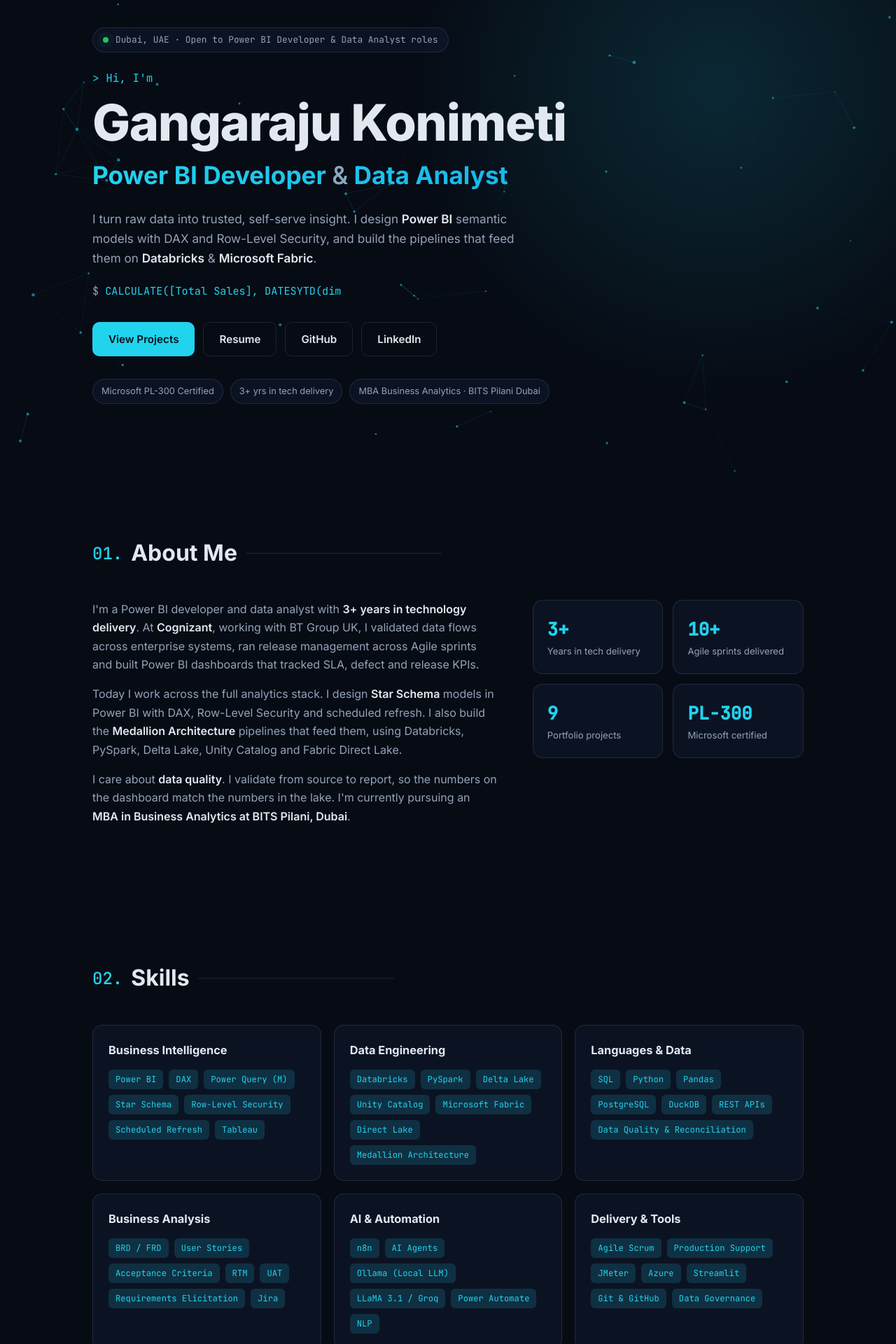
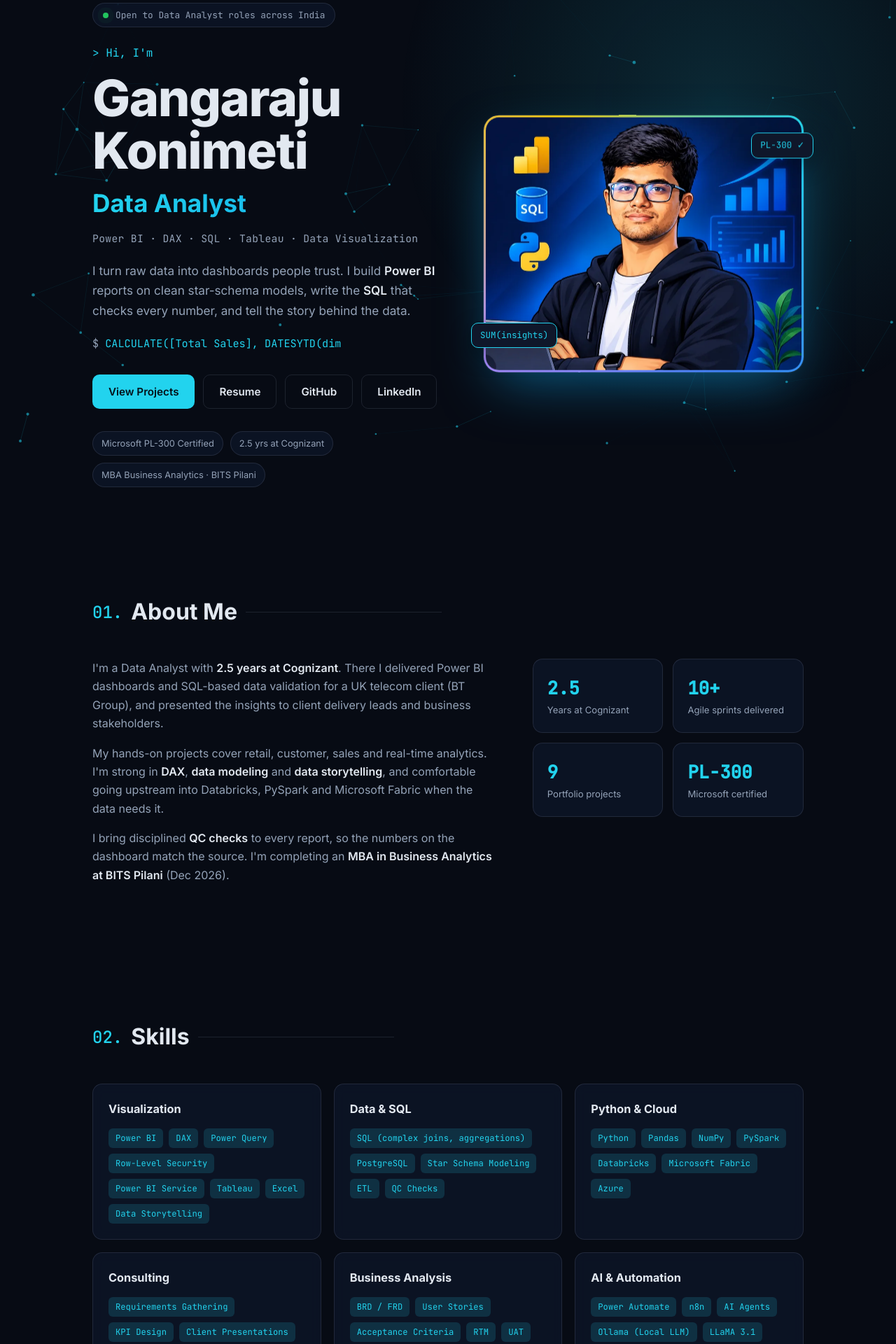
Before and after one commit to Gangarajukonimeti2012/gangarajukonimeti2012.github.io, a plain HTML site: page index.html in a window 1280 px wide. Shown: the part 125-2045 px from the top of the page at 70% size. Drawn offline with Linux system fonts and the light colour scheme.

Commit message:
Retitle to Data Analyst, add animated illustrated portrait, update content from latest resume
- Hero: illustrated portrait with spinning gradient border, float, shine and 3D tilt
- Experience, skills, projects and dates aligned with the new resume
- Resume PDF replaced; India-first contact and WhatsApp
- Link preview image regenerated

Co-Authored-By: Claude Opus 5.5 <noreply@anthropic.com>

```diff
--- a/index.html
+++ b/index.html
@@ -3,14 +3,14 @@
 <head>
   <meta charset="UTF-8" />
   <meta name="viewport" content="width=device-width, initial-scale=1.0" />
-  <title>Gangaraju Konimeti | Power BI Developer & Data Analyst</title>
-  <meta name="description" content="Gangaraju Konimeti, Power BI Developer & Data Analyst based in Dubai. Power BI, DAX, Databricks, PySpark, Microsoft Fabric and SQL. Microsoft PL-300 certified." />
+  <title>Gangaraju Konimeti | Data Analyst</title>
+  <meta name="description" content="Gangaraju Konimeti, Data Analyst. Power BI, DAX, SQL, Tableau and data visualization. Microsoft PL-300 certified, open to Data Analyst roles across India." />
   <meta name="theme-color" content="#070b14" />
   <link rel="canonical" href="https://gangarajukonimeti2012.github.io/" />
   <meta property="og:type" content="website" />
   <meta property="og:url" content="https://gangarajukonimeti2012.github.io/" />
-  <meta property="og:title" content="Gangaraju Konimeti | Power BI Developer & Data Analyst" />
-  <meta property="og:description" content="Power BI · DAX · Databricks · Microsoft Fabric · SQL. PL-300 certified, based in Dubai." />
+  <meta property="og:title" content="Gangaraju Konimeti | Data Analyst" />
+  <meta property="og:description" content="Power BI · DAX · SQL · Tableau · Data Visualization. PL-300 certified, open to roles across India." />
   <meta property="og:image" content="https://gangarajukonimeti2012.github.io/assets/og-image.png" />
   <meta property="og:image:width" content="1200" />
   <meta property="og:image:height" content="630" />
@@ -55,15 +55,16 @@
   <main id="top">
     <!-- HERO -->
     <section class="hero">
-      <div class="container">
-        <p class="status mono"><span class="pulse"></span> Dubai, UAE · Open to Power BI Developer &amp; Data Analyst roles</p>
+      <div class="container hero-grid">
+        <div class="hero-text">
+        <p class="status mono"><span class="pulse"></span> Open to Data Analyst roles across India</p>
         <p class="mono accent hero-kicker">&gt; Hi, I'm</p>
         <h1 class="hero-name">Gangaraju Konimeti</h1>
-        <h2 class="hero-title">Power BI Developer <span class="amp">&amp;</span> Data Analyst</h2>
+        <h2 class="hero-title">Data Analyst</h2>
+        <p class="hero-stack mono">Power BI · DAX · SQL · Tableau · Data Visualization</p>
         <p class="hero-sub">
-          I turn raw data into trusted, self-serve insight. I design <strong>Power BI</strong> semantic models
-          with DAX and Row-Level Security, and build the pipelines that feed them on
-          <strong>Databricks</strong> &amp; <strong>Microsoft Fabric</strong>.
+          I turn raw data into dashboards people trust. I build <strong>Power BI</strong> reports on clean
+          star-schema models, write the <strong>SQL</strong> that checks every number, and tell the story behind the data.
         </p>
         <div class="hero-typed mono">
           <span class="muted">$</span> <span id="typed"></span><span class="cursor">_</span>
@@ -76,8 +77,20 @@
         </div>
         <div class="badges">
           <span class="badge">Microsoft PL-300 Certified</span>
-          <span class="badge">3+ yrs in tech delivery</span>
-          <span class="badge">MBA Business Analytics · BITS Pilani Dubai</span>
+          <span class="badge">2.5 yrs at Cognizant</span>
+          <span class="badge">MBA Business Analytics · BITS Pilani</span>
+        </div>
+        </div>
+        <div class="hero-visual">
+          <div class="avatar-card" id="avatarCard">
+            <picture>
+              <source srcset="assets/img/avatar.webp" type="image/webp" />
+              <img src="assets/img/avatar.jpg" alt="Illustrated portrait of Gangaraju Konimeti with Power BI, SQL and Python icons and charts" width="900" height="720" fetchpriority="high" />
+            </picture>
+            <span class="shine" aria-hidden="true"></span>
+          </div>
+          <span class="chip chip-1 mono" aria-hidden="true">PL-300 ✓</span>
+          <span class="chip chip-2 mono" aria-hidden="true">SUM(insights)</span>
         </div>
       </div>
     </section>
@@ -89,22 +102,21 @@
         <div class="about-grid">
           <div class="about-text reveal">
             <p>
-              I'm a Power BI developer and data analyst with <strong>3+ years in technology delivery</strong>.
-              At <strong>Cognizant</strong>, working with BT Group UK, I validated data flows across enterprise systems, ran release
-              management across Agile sprints and built Power BI dashboards that tracked SLA, defect and release KPIs.
+              I'm a Data Analyst with <strong>2.5 years at Cognizant</strong>. There I delivered Power BI dashboards and SQL-based
+              data validation for a UK telecom client (BT Group), and presented the insights to client delivery leads and business stakeholders.
             </p>
             <p>
-              Today I work across the full analytics stack. I design <strong>Star Schema</strong> models in Power BI with DAX,
-              Row-Level Security and scheduled refresh. I also build the <strong>Medallion Architecture</strong> pipelines that feed them,
-              using Databricks, PySpark, Delta Lake, Unity Catalog and Fabric Direct Lake.
+              My hands-on projects cover retail, customer, sales and real-time analytics. I'm strong in <strong>DAX</strong>,
+              <strong>data modeling</strong> and <strong>data storytelling</strong>, and comfortable going upstream into
+              Databricks, PySpark and Microsoft Fabric when the data needs it.
             </p>
             <p>
-              I care about <strong>data quality</strong>. I validate from source to report, so the numbers on the dashboard match the numbers in the lake.
-              I'm currently pursuing an <strong>MBA in Business Analytics at BITS Pilani, Dubai</strong>.
+              I bring disciplined <strong>QC checks</strong> to every report, so the numbers on the dashboard match the source.
+              I'm completing an <strong>MBA in Business Analytics at BITS Pilani</strong> (Dec 2026).
             </p>
           </div>
           <div class="stats reveal">
-            <div class="stat"><span class="stat-num">3+</span><span class="stat-label">Years in tech delivery</span></div>
+            <div class="stat"><span class="stat-num">2.5</span><span class="stat-label">Years at Cognizant</span></div>
             <div class="stat"><span class="stat-num">10+</span><span class="stat-label">Agile sprints delivered</span></div>
             <div class="stat"><span class="stat-num">9</span><span class="stat-label">Portfolio projects</span></div>
             <div class="stat"><span class="stat-num">PL-300</span><span class="stat-label">Microsoft certified</span></div>
@@ -119,28 +131,28 @@
         <h3 class="section-title"><span class="mono accent">02.</span> Skills</h3>
         <div class="skills-grid">
           <div class="skill-card reveal">
-            <h4>Business Intelligence</h4>
-            <div class="tags"><span>Power BI</span><span>DAX</span><span>Power Query (M)</span><span>Star Schema</span><span>Row-Level Security</span><span>Scheduled Refresh</span><span>Tableau</span></div>
+            <h4>Visualization</h4>
+            <div class="tags"><span>Power BI</span><span>DAX</span><span>Power Query</span><span>Row-Level Security</span><span>Power BI Service</span><span>Tableau</span><span>Excel</span><span>Data Storytelling</span></div>
           </div>
           <div class="skill-card reveal">
-            <h4>Data Engineering</h4>
-            <div class="tags"><span>Databricks</span><span>PySpark</span><span>Delta Lake</span><span>Unity Catalog</span><span>Microsoft Fabric</span><span>Direct Lake</span><span>Medallion Architecture</span></div>
+            <h4>Data &amp; SQL</h4>
+            <div class="tags"><span>SQL (complex joins, aggregations)</span><span>PostgreSQL</span><span>Star Schema Modeling</span><span>ETL</span><span>QC Checks</span></div>
           </div>
           <div class="skill-card reveal">
-            <h4>Languages &amp; Data</h4>
-            <div class="tags"><span>SQL</span><span>Python</span><span>Pandas</span><span>PostgreSQL</span><span>DuckDB</span><span>REST APIs</span><span>Data Quality &amp; Reconciliation</span></div>
+            <h4>Python &amp; Cloud</h4>
+            <div class="tags"><span>Python</span><span>Pandas</span><span>NumPy</span><span>PySpark</span><span>Databricks</span><span>Microsoft Fabric</span><span>Azure</span></div>
+          </div>
+          <div class="skill-card reveal">
+            <h4>Consulting</h4>
+            <div class="tags"><span>Requirements Gathering</span><span>KPI Design</span><span>Client Presentations</span><span>Stakeholder Management</span><span>JIRA</span><span>Agile</span></div>
           </div>
           <div class="skill-card reveal">
             <h4>Business Analysis</h4>
-            <div class="tags"><span>BRD / FRD</span><span>User Stories</span><span>Acceptance Criteria</span><span>RTM</span><span>UAT</span><span>Requirements Elicitation</span><span>Jira</span></div>
+            <div class="tags"><span>BRD / FRD</span><span>User Stories</span><span>Acceptance Criteria</span><span>RTM</span><span>UAT</span></div>
           </div>
           <div class="skill-card reveal">
             <h4>AI &amp; Automation</h4>
-            <div class="tags"><span>n8n</span><span>AI Agents</span><span>Ollama (Local LLM)</span><span>LLaMA 3.1 / Groq</span><span>Power Automate</span><span>NLP</span></div>
-          </div>
-          <div class="skill-card reveal">
-            <h4>Delivery &amp; Tools</h4>
-            <div class="tags"><span>Agile Scrum</span><span>Production Support</span><span>JMeter</span><span>Azure</span><span>Streamlit</span><span>Git &amp; GitHub</span><span>Data Governance</span></div>
+            <div class="tags"><span>Power Automate</span><span>n8n</span><span>AI Agents</span><span>Ollama (Local LLM)</span><span>LLaMA 3.1</span></div>
           </div>
         </div>
       </div>
@@ -153,21 +165,19 @@
         <div class="timeline">
           <div class="tl-item reveal">
             <div class="tl-dot"></div>
-            <div class="tl-date mono">2025 — 2027 (Expected)</div>
+            <div class="tl-date mono">Jan 2025 — Dec 2026 (Expected)</div>
             <h4>MBA in Business Analytics</h4>
             <p class="tl-org">BITS Pilani, Dubai</p>
           </div>
           <div class="tl-item reveal">
             <div class="tl-dot"></div>
-            <div class="tl-date mono">09/2021 — 09/2024</div>
-            <h4>QA Analyst</h4>
-            <p class="tl-org">Cognizant Technology Solutions · Client: BT Group UK (Telecom)</p>
+            <div class="tl-date mono">Oct 2021 — Apr 2024</div>
+            <h4>Data Analyst</h4>
+            <p class="tl-org">Cognizant Technology Solutions · Client: BT Group UK (Telecommunications)</p>
             <ul>
-              <li>Built <strong>Power BI dashboards</strong> tracking SLA performance, defect trends and release KPIs for Delivery Leads, Scrum Masters and Product Owners.</li>
-              <li>Used SQL to validate data and <strong>API integrations and data flows</strong> between upstream and downstream systems, keeping data accurate end to end.</li>
-              <li>Led <strong>release management</strong> across 10+ Agile sprints, covering UAT, regression testing, change readiness and go-live sign-off.</li>
-              <li>Supported the <strong>LoadRunner → JMeter migration</strong> of 22 UI and 63 API scripts across 3 delivery tracks with zero loss of test coverage.</li>
-              <li>Ran the full defect lifecycle in JIRA, including root-cause analysis, working with development and business teams.</li>
+              <li>Designed and delivered <strong>Power BI and Excel dashboards</strong> tracking SLA performance, defect trends and release KPIs, and presented insights to client delivery leads and business stakeholders.</li>
+              <li>Translated client business requirements into <strong>metrics, reports and test scenarios</strong>, working directly with UK stakeholders across 10+ Agile sprints.</li>
+              <li>Planned and ran <strong>QC checks using SQL</strong> to validate backend data against business rules, tracing issues to root cause before every release.</li>
             </ul>
           </div>
           <div class="tl-item reveal">
@@ -231,18 +241,18 @@
             <div class="thumb"><div class="flow mono"><span class="node">Databricks</span><i></i><span class="node gold">Gold</span><i></i><span class="node">Fabric</span><i></i><span class="node dash">Power BI</span></div></div>
             <div class="project-top"><span class="mono muted">2026</span>
               <a href="https://github.com/Gangarajukonimeti2012/retail-data-engineering-databricks-fabric" target="_blank" rel="noopener" aria-label="GitHub repo">↗</a></div>
-            <h4>Retail Data Engineering: Databricks → Fabric → Power BI</h4>
-            <p>A Medallion pipeline on Databricks with PySpark and Delta Lake. Invalid records go to quarantine, and the fact table is tuned with Z-ORDER and broadcast joins. Gold tables feed a Fabric Direct Lake model, and totals were cross-validated to match exactly.</p>
+            <h4>Retail &amp; Customer Analytics Platform</h4>
+            <p>A Bronze/Silver/Gold pipeline for customer, order and payment data on Databricks, with QC checks at each layer. Gold tables feed a Microsoft Fabric model, and Power BI dashboards on a star schema cover retail and customer analytics. Totals were cross-validated to match exactly.</p>
             <div class="tags small"><span>Databricks</span><span>PySpark</span><span>Delta Lake</span><span>Fabric</span><span>Power BI</span></div>
           </article>
 
           <article class="project reveal" data-cat="bi">
-            <div class="thumb"><div class="flow mono"><span class="node">Weather API</span><i></i><span class="node">Power Query</span><i></i><span class="node dash">Power BI</span><i></i><span class="node">Auto-refresh 4×</span></div></div>
-            <div class="project-top"><span class="mono muted">2025</span>
+            <div class="thumb"><div class="flow mono"><span class="node">Weather API</span><i></i><span class="node">Python</span><i></i><span class="node">Power Automate</span><i></i><span class="node dash">Power BI</span></div></div>
+            <div class="project-top"><span class="mono muted">2026</span>
               <a href="https://github.com/Gangarajukonimeti2012/Weather-Dashboard-Automation" target="_blank" rel="noopener" aria-label="GitHub repo">↗</a></div>
             <h4>Real-Time Weather Analytics Dashboard</h4>
-            <p>A Power BI dashboard fed by the Visual Crossing REST API for 20 Indian cities. Power Automate refreshes it 4× a day. It uses a Star Schema, DAX threshold alerts and RLS, and replaced manual data pulls with a fully automated pipeline.</p>
-            <div class="tags small"><span>Power BI</span><span>Power Automate</span><span>DAX</span><span>REST API</span><span>Azure</span></div>
+            <p>Live weather data for 28 cities refreshes automatically 4 times a day, using Power Automate and Python against a weather API. The interactive Power BI dashboard uses DAX measures and row-level security, and replaced manual data pulls entirely.</p>
+            <div class="tags small"><span>Power BI</span><span>Power Automate</span><span>Python</span><span>DAX</span><span>RLS</span></div>
           </article>
 
           <article class="project reveal" data-cat="bi">
@@ -283,8 +293,8 @@
             <div class="thumb thumb-img"><img src="assets/img/erp-crm-architecture.jpeg" alt="Architecture diagram: CRM and ERP CSV files flow through bronze, silver and gold layers in PostgreSQL to BI and reporting" loading="lazy" width="900" height="573" /></div>
             <div class="project-top"><span class="mono muted">DWH</span>
               <a href="https://github.com/Gangarajukonimeti2012/ERP-CRM-Datawarehousing-project-using-medallkion-architecture---Analytics-in-Tableau" target="_blank" rel="noopener" aria-label="GitHub repo">↗</a></div>
-            <h4>ERP + CRM Data Warehouse</h4>
-            <p>A PostgreSQL data warehouse that brings ERP and CRM CSV sources together using Medallion Architecture. Stored procedures load and cleanse each layer, and a gold star schema feeds Tableau analytics.</p>
+            <h4>Sales &amp; Customer Data Warehouse (ERP + CRM)</h4>
+            <p>Brings 6 ERP and CRM sources (30,000+ records) into a star-schema data model in PostgreSQL, using bronze, silver and gold layers. Tableau dashboards on top show sales and customer trends for business reporting.</p>
             <div class="tags small"><span>PostgreSQL</span><span>SQL</span><span>Medallion</span><span>Star Schema</span><span>Tableau</span></div>
           </article>
 
@@ -320,16 +330,16 @@
       <div class="container">
         <h3 class="section-title center"><span class="mono accent">06.</span> Get In Touch</h3>
         <p class="contact-text">
-          I'm open to <strong>Power BI Developer</strong> and <strong>Data Analyst</strong> roles in Dubai and the UAE.
+          I'm open to <strong>Data Analyst</strong> and <strong>Power BI</strong> roles across <strong>India</strong>.
           The quickest way to reach me is email or WhatsApp.
         </p>
         <div class="contact-cta">
           <a href="mailto:gangarajukonimeti2@gmail.com" class="btn btn-primary btn-lg">Email Me</a>
-          <a href="https://wa.me/971505079622" class="btn btn-ghost btn-lg" target="_blank" rel="noopener">WhatsApp</a>
+          <a href="https://wa.me/918939268714" class="btn btn-ghost btn-lg" target="_blank" rel="noopener">WhatsApp</a>
         </div>
         <div class="contact-grid">
+          <a class="contact-item" href="tel:+918939268714"><span class="mono muted">India</span><span>+91 89392 68714</span></a>
           <a class="contact-item" href="tel:+971505079622"><span class="mono muted">UAE</span><span>+971 50 507 9622</span></a>
-          <a class="contact-item" href="tel:+918939268714"><span class="mono muted">India</span><span>+91 89392 68714</span></a>
           <a class="contact-item" href="mailto:gangarajukonimeti2@gmail.com"><span class="mono muted">Email</span><span>gangarajukonimeti2@gmail.com</span></a>
         </div>
         <div class="socials">
--- a/script.js
+++ b/script.js
@@ -51,6 +51,18 @@ document.getElementById('filters').addEventListener('click', e => {
     card.classList.toggle('hidden', f !== 'all' && !card.dataset.cat.split(' ').includes(f));
   });
 });
+
+// 3D tilt on the avatar card
+(function () {
+  const card = document.getElementById('avatarCard');
+  if (!card || window.matchMedia('(prefers-reduced-motion: reduce)').matches) return;
+  card.addEventListener('pointermove', e => {
+    const r = card.getBoundingClientRect();
+    const x = (e.clientX - r.left) / r.width - 0.5, y = (e.clientY - r.top) / r.height - 0.5;
+    card.style.transform = `rotateY(${x * 14}deg) rotateX(${-y * 14}deg) scale(1.02)`;
+  });
+  card.addEventListener('pointerleave', () => { card.style.transform = ''; });
+})();
 
 // Animated data-network background
 (function () {
--- a/style.css
+++ b/style.css
@@ -107,6 +107,49 @@ main, .footer { position: relative; }
 }
 .pulse { width: 8px; height: 8px; border-radius: 50%; background: #22c55e; box-shadow: 0 0 0 0 rgba(34,197,94,.6); animation: pulse 2s infinite; }
 @keyframes pulse { 70% { box-shadow: 0 0 0 8px rgba(34,197,94,0); } 100% { box-shadow: 0 0 0 0 rgba(34,197,94,0); } }
+.hero-grid { display: grid; grid-template-columns: 1.1fr 1fr; gap: 56px; align-items: center; }
+.hero-stack { margin-top: 10px; color: var(--muted); font-size: .92rem; letter-spacing: .02em; }
+
+/* ANIMATED AVATAR */
+.hero-visual { position: relative; perspective: 1000px; animation: rise .9s cubic-bezier(.2,.7,.2,1) both .15s; }
+@keyframes rise { from { opacity: 0; transform: translateY(30px) scale(.96); } to { opacity: 1; transform: none; } }
+.avatar-card {
+  position: relative; border-radius: 22px; padding: 3px; isolation: isolate;
+  transform-style: preserve-3d; transition: transform .25s ease-out;
+  animation: float 6s ease-in-out infinite;
+  box-shadow: 0 30px 80px -20px rgba(14, 165, 233, .55), 0 0 0 1px var(--border);
+}
+.avatar-card::before {
+  content: ""; position: absolute; inset: -40%; z-index: -1;
+  background: conic-gradient(from 0deg, var(--accent), #3b82f6, #a78bfa, #f2c811, var(--accent));
+  animation: spin 6s linear infinite;
+}
+.avatar-card { overflow: hidden; }
+.avatar-card picture, .avatar-card img { display: block; width: 100%; height: auto; border-radius: 19px; }
+.shine {
+  position: absolute; inset: 3px; border-radius: 19px; pointer-events: none; overflow: hidden;
+}
+.shine::after {
+  content: ""; position: absolute; top: 0; bottom: 0; width: 40%; left: -60%;
+  background: linear-gradient(100deg, transparent, rgba(255,255,255,.22), transparent);
+  transform: skewX(-15deg); animation: sweep 5.5s ease-in-out infinite 1.2s;
+}
+@keyframes spin { to { transform: rotate(360deg); } }
+@keyframes float { 0%, 100% { translate: 0 0; } 50% { translate: 0 -12px; } }
+@keyframes sweep { 0% { left: -60%; } 35%, 100% { left: 130%; } }
+.chip {
+  position: absolute; z-index: 2; font-size: .78rem; padding: 7px 12px; border-radius: 10px;
+  background: var(--card-solid); border: 1px solid var(--accent); color: var(--accent);
+  box-shadow: 0 10px 30px rgba(0,0,0,.35);
+}
+.chip-1 { top: 8%; right: -14px; animation: float 5s ease-in-out infinite .6s; }
+.chip-2 { bottom: 10%; left: -18px; animation: float 5.5s ease-in-out infinite 1.4s; }
+@media (max-width: 900px) {
+  .hero-grid { grid-template-columns: 1fr; gap: 36px; }
+  .hero-visual { order: -1; max-width: 520px; width: 100%; margin: 0 auto; }
+  .chip-1 { right: 8px; } .chip-2 { left: 8px; }
+}
+
 .hero-kicker { font-size: 1rem; margin-bottom: 12px; }
 .hero-name {
   font-size: clamp(2.4rem, 7vw, 4.5rem); font-weight: 800; line-height: 1.05;
@@ -318,4 +361,5 @@ main, .footer { position: relative; }
   html { scroll-behavior: auto; }
   .reveal { opacity: 1; transform: none; transition: none; }
   .cursor { animation: none; }
+  .hero-visual, .avatar-card, .avatar-card::before, .shine::after, .chip, .pulse { animation: none !important; }
 }
```
Also changed, not shown: assets/img/avatar.jpg (added), assets/img/avatar.webp (added), assets/og-image.png, 1 other file.
